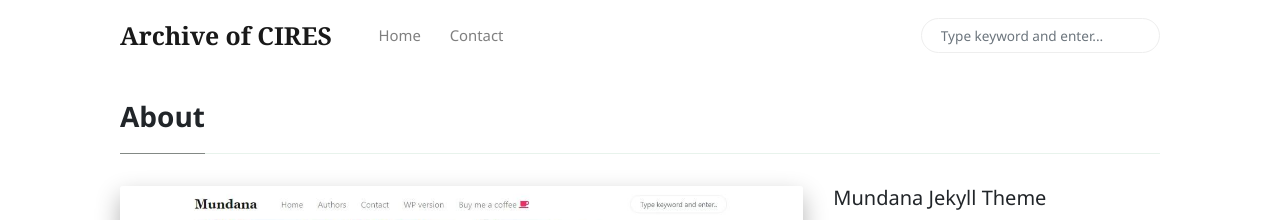
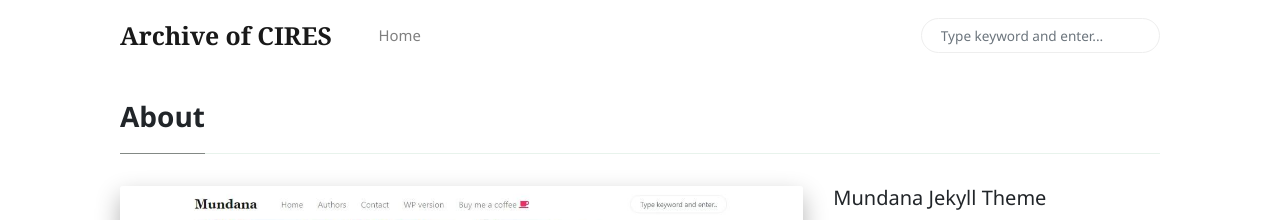
Before and after one commit to CIRES-Archive/CIRES-Archive.github.io, a Jekyll site: the page built from _pages/about.md, in a window 1280 px wide. Shown: the top 220 px of the page. Built offline with Jekyll 4.4.1, drawn with Linux system fonts in a browser that asks for light colours; nearby versions of some CDN libraries; comment, search, counter and statistics services are not loaded.

Commit message:
initialization

```diff
--- a/_includes/menu-header.html
+++ b/_includes/menu-header.html
@@ -3,7 +3,9 @@
 <li class="nav-item">
 <a class="nav-link" href="{{site.baseurl}}/index.html">Home</a>
 </li>
-
+<!--
 <li class="nav-item">
 <a class="nav-link" href="{{site.baseurl}}/contact.html">Contact</a>
 </li>
+
+-->
--- a/index.html
+++ b/index.html
@@ -3,7 +3,7 @@ title: ""
 layout: default
 pagination:
     enabled: true
-description: "A great Jekyll theme developed by Sal @wowthemesnet."
+description: ""
 ---
 
 
```
